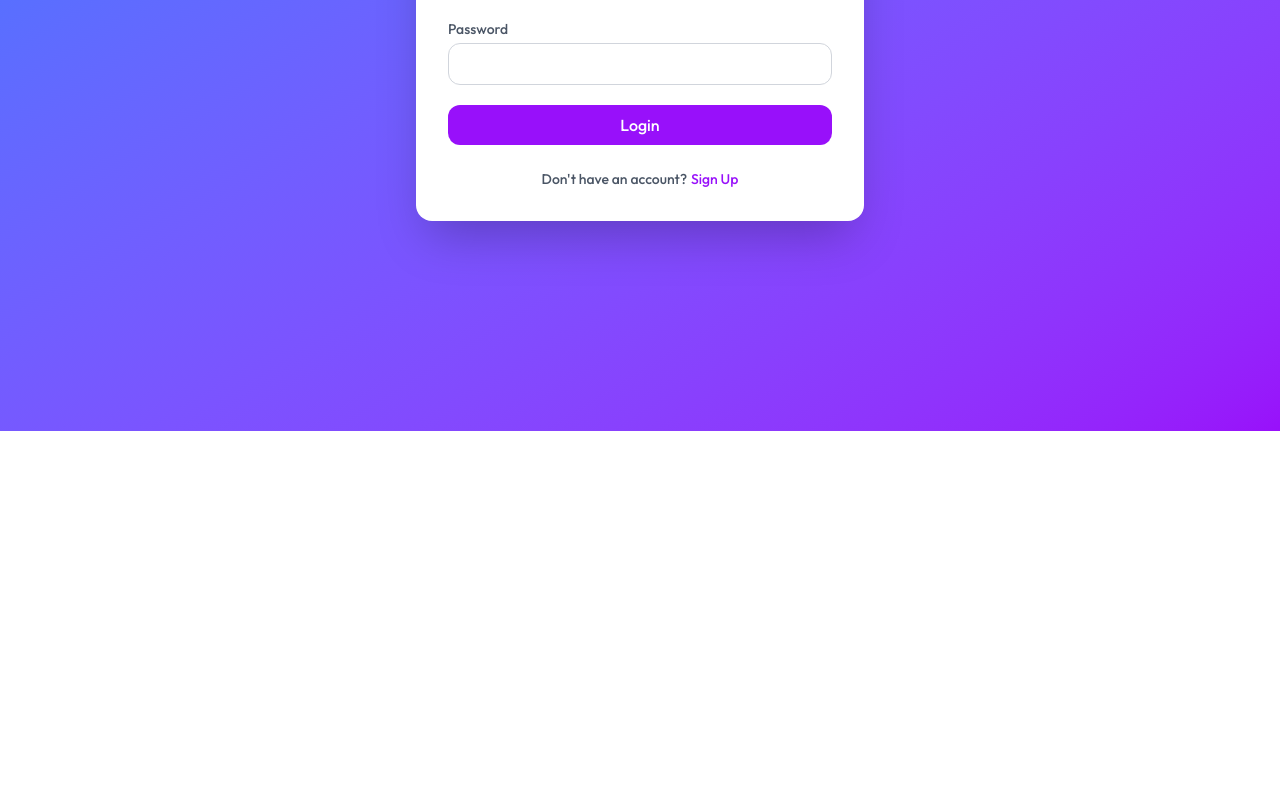
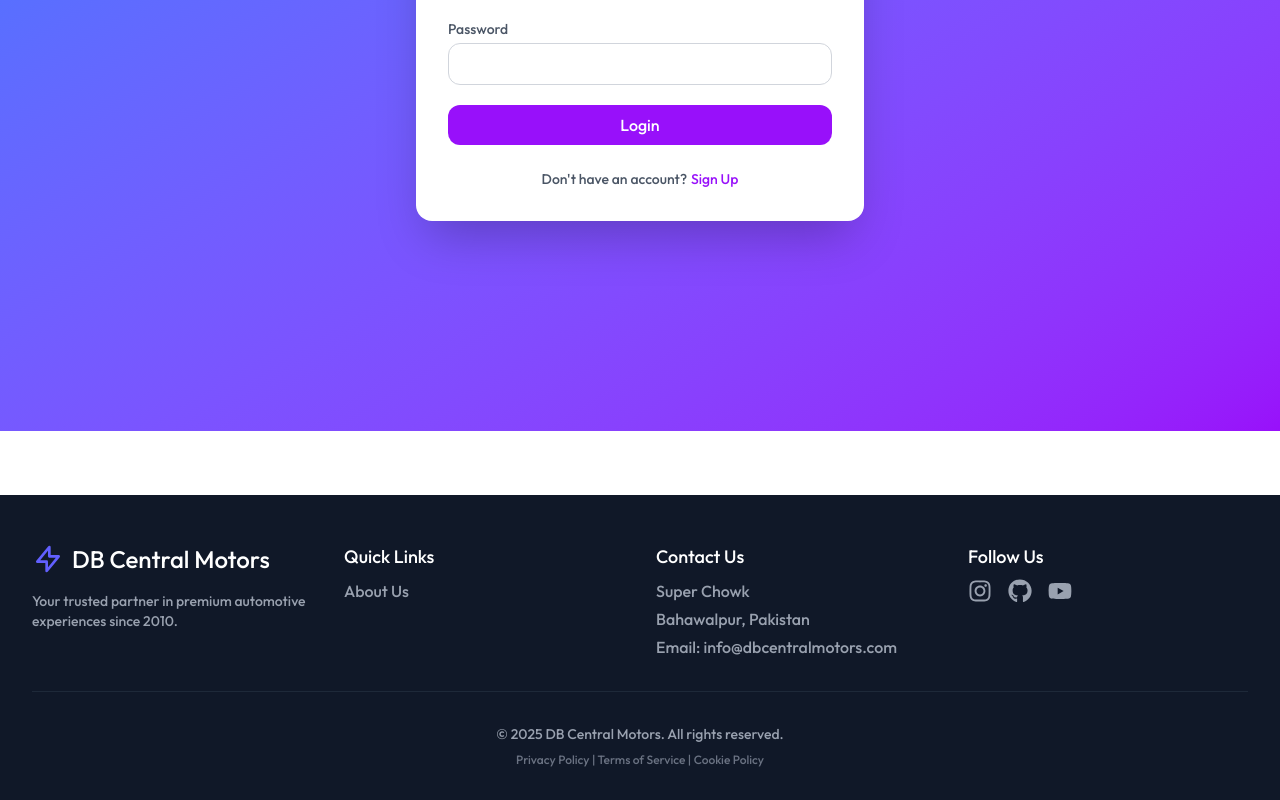
Before and after one commit to FahadKhanLangah/Car-Showroom, a React (Vite) app in the folder frontend/: page /auth in a window 1280 px wide. Shown: the part 369-1169 px from the top of the page. Before the commit the page ends 800 px from the top, so only its background shows below. Built offline with nearby package versions, Linux system fonts and the light colour scheme; no server answers; a web font is replaced by a local one.

Commit message:
Completed Protected Routes

```diff
--- a/frontend/package.json
+++ b/frontend/package.json
@@ -11,11 +11,13 @@
   },
   "dependencies": {
     "@ant-design/icons": "^6.0.0",
+    "@heroicons/react": "^2.2.0",
     "@reduxjs/toolkit": "^2.8.0",
     "@tailwindcss/vite": "^4.1.4",
     "axios": "^1.9.0",
     "chart.js": "^4.4.9",
     "date-fns": "^4.1.0",
+    "framer-motion": "^12.10.5",
     "react": "^19.0.0",
     "react-chartjs-2": "^5.3.0",
     "react-dom": "^19.0.0",
--- a/frontend/src/App.jsx
+++ b/frontend/src/App.jsx
@@ -1,5 +1,5 @@
 import React from 'react'
-import { BrowserRouter, Routes, Route } from 'react-router-dom';
+import { BrowserRouter, Routes, Route, Navigate } from 'react-router-dom';
 import Home from './pages/Home';
 import CarCard from './pages/CarCard';
 import AddCar from './pages/AddCar';
@@ -14,26 +14,67 @@ import { VehicleSearchResults } from './pages/VehicleSearchResults';
 import { UserManagementTable } from './pages/UserManagementTable';
 import CarInventoryTable from './components/admin/CarInventoryTable';
 import MyOrders from './pages/MyOrders';
+import Footer from './components/Footer';
+import { useSelector } from 'react-redux';
+import NotAuthorized from './pages/NotAuthorized';
+import Loader from './components/Loader';
 
 const App = () => {
+  const ProtectedRoute = ({ children, requiredRole }) => {
+    const { user } = useSelector(v => v.auth);
+    if (requiredRole && user?.role !== requiredRole) {
+      return <Navigate to="/not-authorized" replace />;
+    }
+    if (!user) {
+      return <Navigate to="/auth" replace />;
+    }
+
+    return children;
+  };
   return (
     <><ToastContainer position="top-right" />
       <BrowserRouter>
         <PersistAuth></PersistAuth>
         <Routes>
+          <Route path="/not-authorized" element={<NotAuthorized />} />
           <Route path='/' element={<Home />} ></Route>
           <Route path='/car/:id' element={<CarCard />} ></Route>
           <Route path='/add-car' element={<AddCar />}></Route>
           <Route path='/auth' element={<AuthForm />}></Route>
-          <Route path='/profile' element={<Profile />}></Route>
-          <Route path='/admin-analytics' element={<AdminAnalytics />}></Route>
-          <Route path='/order-dashboard' element={<OrdersDashboard />} />
-          <Route path='/search-results' element={<VehicleSearchResults/>} />
-          <Route path='/all-users' element={<UserManagementTable/>} />
-          <Route path='/all-cars' element={<CarInventoryTable/>} />
-          <Route path='/my-cars' element={<MyOrders/>} />
+          <Route path='/profile' element={
+            <ProtectedRoute>
+              <Profile />
+            </ProtectedRoute>
+          } />
+          <Route path='/admin-analytics' element={
+            <ProtectedRoute requiredRole='admin'>
+              <AdminAnalytics
+              />
+            </ProtectedRoute>} />
+          <Route path='/order-dashboard' element={
+            <ProtectedRoute requiredRole='admin'>
+              <OrdersDashboard />
+            </ProtectedRoute>} />
+          <Route path='/search-results' element={
+            <ProtectedRoute requiredRole='admin'>
+              <VehicleSearchResults />
+            </ProtectedRoute>} />
+          <Route path='/all-users' element={
+            <ProtectedRoute requiredRole='admin'>
+              <UserManagementTable />
+            </ProtectedRoute>} />
+          <Route path='/all-cars' element={
+            <ProtectedRoute requiredRole='admin'>
+              <CarInventoryTable />
+            </ProtectedRoute>} />
+          <Route path='/my-cars' element={
+            <ProtectedRoute>
+              <MyOrders />
+            </ProtectedRoute>
+          } />
         </Routes>
       </BrowserRouter>
+      <Footer></Footer>
     </>
   )
 }
--- a/frontend/src/components/Footer.jsx
+++ b/frontend/src/components/Footer.jsx
@@ -1,11 +1,73 @@
-import React from 'react'
+import React from 'react';
+import { FaFacebook, FaGithub, FaInstagram, FaTwitter, FaYoutube } from 'react-icons/fa';
 
 const Footer = () => {
   return (
-    <footer>
-      ALL RIGHTS RESERVED | copyright @2025 | DB Central Motors
+    <footer className="bg-gray-900 text-white pt-12 pb-8 mt-16">
+      <div className="max-w-7xl mx-auto px-4 sm:px-6 lg:px-8">
+        <div className="grid grid-cols-1 md:grid-cols-4 gap-8 mb-8">
+          {/* Company Info */}
+          <div className="space-y-4">
+            <div className="flex items-center gap-2">
+              <svg className="w-8 h-8 text-indigo-500" fill="none" stroke="currentColor" viewBox="0 0 24 24">
+                <path strokeLinecap="round" strokeLinejoin="round" strokeWidth="2" d="M13 10V3L4 14h7v7l9-11h-7z" />
+              </svg>
+              <span className="text-2xl font-bold">DB Central Motors</span>
+            </div>
+            <p className="text-gray-400 text-sm">
+              Your trusted partner in premium automotive experiences since 2010.
+            </p>
+          </div>
+
+          {/* Quick Links */}
+          <div className="space-y-2">
+            <h3 className="text-lg font-semibold mb-2">Quick Links</h3>
+            <ul className="space-y-2">
+              <li><a href="https://fahad-khan-portfolio.vercel.app/" className="text-gray-400 hover:text-indigo-400 transition-colors">About Us</a></li>
+            </ul>
+          </div>
+
+          {/* Contact Info */}
+          <div className="space-y-2">
+            <h3 className="text-lg font-semibold mb-2">Contact Us</h3>
+            <div className="text-gray-400 space-y-1">
+              <p>Super Chowk</p>
+              <p>Bahawalpur, Pakistan</p>
+              <p>Email: info@dbcentralmotors.com</p>
+            </div>
+          </div>
+
+          {/* Social Media */}
+          <div className="space-y-2">
+            <h3 className="text-lg font-semibold mb-2">Follow Us</h3>
+            <div className="flex space-x-4">
+              <a href="#" className="text-gray-400 hover:text-indigo-400 transition-colors">
+                <FaInstagram className="w-6 h-6" />
+              </a>
+              <a href="#" className="text-gray-400 hover:text-indigo-400 transition-colors">
+                <FaGithub className="w-6 h-6" />
+              </a>
+              <a href="#" className="text-gray-400 hover:text-indigo-400 transition-colors">
+                <FaYoutube className="w-6 h-6" />
+              </a>
+            </div>
+          </div>
+        </div>
+
+        {/* Copyright Section */}
+        <div className="border-t border-gray-800 pt-8 mt-8 text-center">
+          <p className="text-gray-400 text-sm">
+            © {new Date().getFullYear()} DB Central Motors. All rights reserved.
+          </p>
+          <div className="mt-2 text-gray-500 text-xs">
+            <a href="#" className="hover:text-indigo-400 transition-colors">Privacy Policy</a> |
+            <a href="#" className="hover:text-indigo-400 transition-colors"> Terms of Service</a> |
+            <a href="#" className="hover:text-indigo-400 transition-colors"> Cookie Policy</a>
+          </div>
+        </div>
+      </div>
     </footer>
-  )
-}
+  );
+};
 
-export default Footer
+export default Footer;
--- a/frontend/src/components/PersistAuth.js
+++ b/frontend/src/components/PersistAuth.js
@@ -1,17 +1,11 @@
 import { useEffect } from 'react';
-import { useDispatch, useSelector } from 'react-redux';
+import { useDispatch } from 'react-redux';
 import { loadUser } from '../features/auth/authSlice';
-
-
 const PersistAuth = () => {
   const dispatch = useDispatch();
-  const { isAuth } = useSelector((state) => state.auth);
   useEffect(() => {
-    if (!isAuth) {
-      dispatch(loadUser())
-    }
-  }, [dispatch, isAuth])
-
+    dispatch(loadUser())
+  }, [dispatch])
   return null;
 };
 
--- a/frontend/src/pages/AdminAnalytics.jsx
+++ b/frontend/src/pages/AdminAnalytics.jsx
@@ -98,13 +98,13 @@ const AdminAnalytics = () => {
               )}
             </Card>
             {salesLast7Days.length > 0 || salesLast30Days.length > 0
-              ? (
+              && (
                 <SalesCardWrapper
                   salesLast7Days={salesLast7Days}
                   salesLast30Days={salesLast30Days}
                 />
               )
-              : "No sales data available"}
+              }
           </div>
           <div className="space-y-6">
             <Card title="Regular Customers">
--- a/frontend/src/pages/Home.jsx
+++ b/frontend/src/pages/Home.jsx
@@ -8,7 +8,6 @@ const Home = () => {
     <>
     <Header></Header>
     <Cars></Cars>
-    <Footer></Footer>
     </>
   )
 }
--- /dev/null
+++ b/frontend/src/pages/NotAuthorized.jsx
@@ -0,0 +1,62 @@
+import { FaBan, FaShieldAlt, FaArrowLeft } from 'react-icons/fa';
+import { motion } from 'framer-motion';
+import { Link } from 'react-router-dom';
+
+const NotAuthorized = () => {
+  return (
+    <div className="min-h-screen bg-gradient-to-br from-gray-50 to-gray-100 flex items-center justify-center p-4">
+      <motion.div
+        initial={{ opacity: 0, y: 20 }}
+        animate={{ opacity: 1, y: 0 }}
+        transition={{ duration: 0.5 }}
+        className="max-w-md w-full bg-white rounded-xl shadow-lg p-8 text-center"
+      >
+        <div className="flex justify-center mb-6">
+          <div className="relative">
+            <div className="absolute inset-0 bg-red-100 rounded-full blur-lg animate-pulse"></div>
+            <div className="relative p-4 bg-red-500 rounded-full text-white">
+              <FaShieldAlt className="w-12 h-12" />
+            </div>
+          </div>
+        </div>
+
+        <h1 className="text-3xl font-bold text-gray-800 mb-4 flex items-center justify-center gap-2">
+          <FaBan className="text-red-500" />
+          403 Access Denied
+        </h1>
+
+        <p className="text-gray-600 mb-6">
+          You don't have permission to access this page. Please contact your
+          administrator if you believe this is an error.
+        </p>
+
+        <motion.div
+          whileHover={{ scale: 1.05 }}
+          whileTap={{ scale: 0.95 }}
+          className="inline-block"
+        >
+          <Link
+            to="/"
+            className="bg-red-500 hover:bg-red-600 text-white font-medium px-6 py-3 rounded-lg
+                      flex items-center justify-center gap-2 transition-colors"
+          >
+            <FaArrowLeft />
+            Return to Home
+          </Link>
+        </motion.div>
+
+        <div className="mt-8 text-sm text-gray-500">
+          Need help? Contact{' '}
+          <a
+            href="mailto:admin@dbcentralmotors.com"
+            className="text-red-500 hover:underline"
+          >
+            admin@dbcentralmotors.com
+          </a>
+        </div>
+      </motion.div>
+    </div>
+  );
+};
+
+export default NotAuthorized;
```
Also changed, not shown: 1 other file (tests, documents, lock files or other folders).
